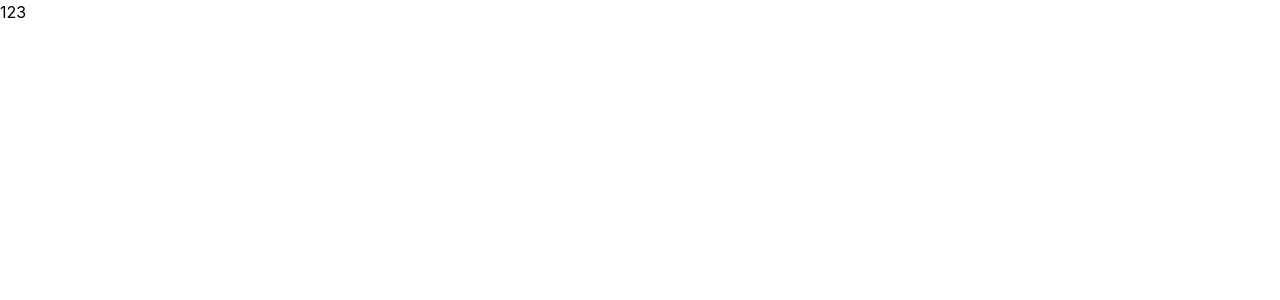
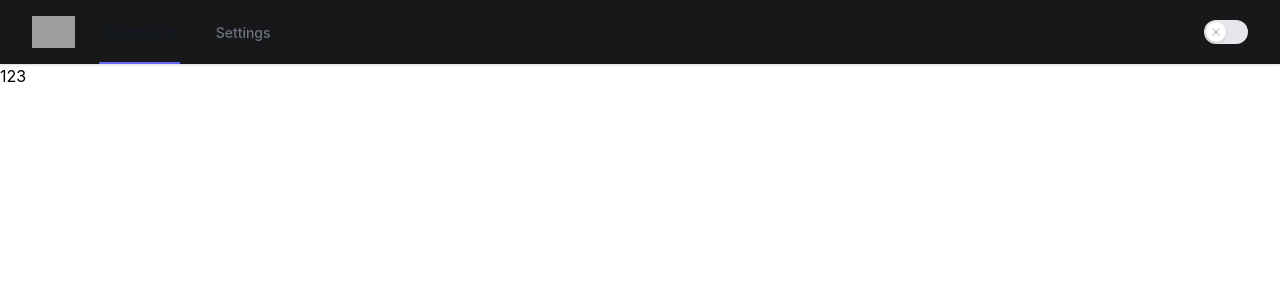
Before and after one commit to etztrefis/logs, a React (Create React App) app: page / in a window 1280 px wide. Shown: the top 300 px of the page. Built offline with nearby package versions, Linux system fonts and the light colour scheme; grey boxes are pictures that could not be loaded.

Commit message:
implemented global layout with navigation bar and theme switching

```diff
--- a/src/App.tsx
+++ b/src/App.tsx
@@ -1,4 +1,5 @@
 import { useEffect } from "react";
+import Layout from "./layouts/Layout";
 import MainPage from "./pages/Main/MainPage";
 import { Route, Switch, useLocation, useHistory } from "react-router-dom";
 
@@ -8,14 +9,17 @@ function App() {
 
   useEffect(() => {
     console.log("Location changed", location);
-  }, [location]);
+    console.log("History changed", history);
+  }, [location, history]);
 
   return (
-    <Switch>
-      <Route exact path="/">
-        <MainPage />
-      </Route>
-    </Switch>
+    <Layout>
+      <Switch>
+        <Route exact path="/">
+          <MainPage />
+        </Route>
+      </Switch>
+    </Layout>
   );
 }
 
--- a/src/index.css
+++ b/src/index.css
@@ -1,6 +1,12 @@
 @tailwind base;
 @tailwind components;
 @tailwind utilities;
+
+:root {
+  --color-primary: #892cdc;
+  --color-dark-light: #18181b;
+  --color-dark-dark: #0e0e10;
+}
 
 body {
   margin: 0;
--- /dev/null
+++ b/src/layouts/Layout.tsx
@@ -0,0 +1,16 @@
+import { FC, Fragment, useState } from "react";
+import Navigation from "./Navigation";
+
+const Layout: FC<{}> = ({ children }) => {
+  const [isWhite, setWhite] = useState(false);
+  return (
+    <Fragment>
+      <header className={!isWhite ? "dark" : ""}>
+        <Navigation enabled={isWhite} setEnabled={setWhite} />
+      </header>
+      <main>{children}</main>
+    </Fragment>
+  );
+};
+
+export default Layout;
--- /dev/null
+++ b/src/layouts/Navigation.tsx
@@ -0,0 +1,86 @@
+import { FC } from "react";
+import { Link } from "react-router-dom";
+import { ThemeSwitcher } from "../components/index";
+import { Disclosure } from "@headlessui/react";
+import { MenuIcon, XIcon } from "@heroicons/react/outline";
+
+const Navigation: FC<{
+  enabled: boolean;
+  setEnabled: React.Dispatch<React.SetStateAction<boolean>>;
+}> = ({ enabled, setEnabled }) => {
+  return (
+    <Disclosure as="nav" className="bg-white dark:bg-darkLight shadow">
+      {({ open }) => (
+        <>
+          <div className="max-w-7xl mx-auto px-2 sm:px-6 lg:px-8">
+            <div className="relative flex justify-between h-16">
+              <div className="absolute inset-y-0 left-0 flex items-center sm:hidden">
+                {/* Mobile menu button */}
+                <Disclosure.Button
+                  className="inline-flex items-center justify-center
+                p-2 rounded-md text-gray-400 dark:text-gray-300
+                hover:text-gray-500 dark:hover:text-gray-600
+                hover:bg-gray-100 focus:outline-none dark:hover:bg-gray-200
+                focus:ring-2 focus:ring-inset focus:ring-primary transition duration-200"
+                >
+                  <span className="sr-only">Open main menu</span>
+                  {open ? (
+                    <XIcon className="block h-6 w-6" aria-hidden="true" />
+                  ) : (
+                    <MenuIcon className="block h-6 w-6" aria-hidden="true" />
+                  )}
+                </Disclosure.Button>
+              </div>
+              <div className="flex-1 flex items-center justify-center sm:items-stretch sm:justify-start">
+                <div className="flex-shrink-0 flex items-center">
+                  <img
+                    className="block h-8 w-auto"
+                    src="https://tailwindui.com/img/logos/workflow-logo-indigo-600-mark-gray-800-text.svg"
+                    alt="Workflow"
+                  />
+                </div>
+                <div className="hidden sm:ml-6 sm:flex sm:space-x-8">
+                  {/* Current: "border-indigo-500 text-gray-900", Default: "border-transparent text-gray-500 hover:border-gray-300 hover:text-gray-700" */}
+                  <Link
+                    to=""
+                    className="border-indigo-500 text-gray-900 inline-flex items-center px-1 pt-1 border-b-2 text-sm font-medium"
+                  >
+                    Dashboard
+                  </Link>
+                  <Link
+                    to=""
+                    className="border-transparent text-gray-500 hover:border-gray-300 hover:text-gray-700 inline-flex items-center px-1 pt-1 border-b-2 text-sm font-medium"
+                  >
+                    Settings
+                  </Link>
+                </div>
+              </div>
+              <div className="flex items-center justify-center">
+                <ThemeSwitcher checked={enabled} onChange={setEnabled} />
+              </div>
+            </div>
+          </div>
+          <Disclosure.Panel className="sm:hidden">
+            <div className="pt-2 pb-4 space-y-1">
+              {/* Current: "bg-indigo-50 border-indigo-500 text-indigo-700", Default: "border-transparent text-gray-500 hover:bg-gray-50 hover:border-gray-300 hover:text-gray-700" */}
+              <Link
+                to=""
+                className="bg-indigo-50 border-indigo-500 text-indigo-700 block pl-3 pr-4 py-2 border-l-4 text-base font-medium"
+              >
+                Dashboard
+              </Link>
+              <Link
+                to=""
+                className="border-transparent text-gray-500 hover:bg-gray-50 hover:border-gray-300 hover:text-gray-700 block pl-3 pr-4 py-2 border-l-4 text-base font-medium"
+              >
+                Settings
+              </Link>
+            </div>
+          </Disclosure.Panel>
+        </>
+      )}
+    </Disclosure>
+  );
+};
+
+export default Navigation;
--- a/src/pages/Main/MainPage.tsx
+++ b/src/pages/Main/MainPage.tsx
@@ -1,7 +1,6 @@
 import { FC } from "react";
-import { classNames } from "../../utils";
 
-const MainPage: FC<{ className?: string }> = ({ className, children }) => {
+const MainPage: FC<{}> = ({ children }) => {
   return <div>123{children}</div>;
 };
 
```
